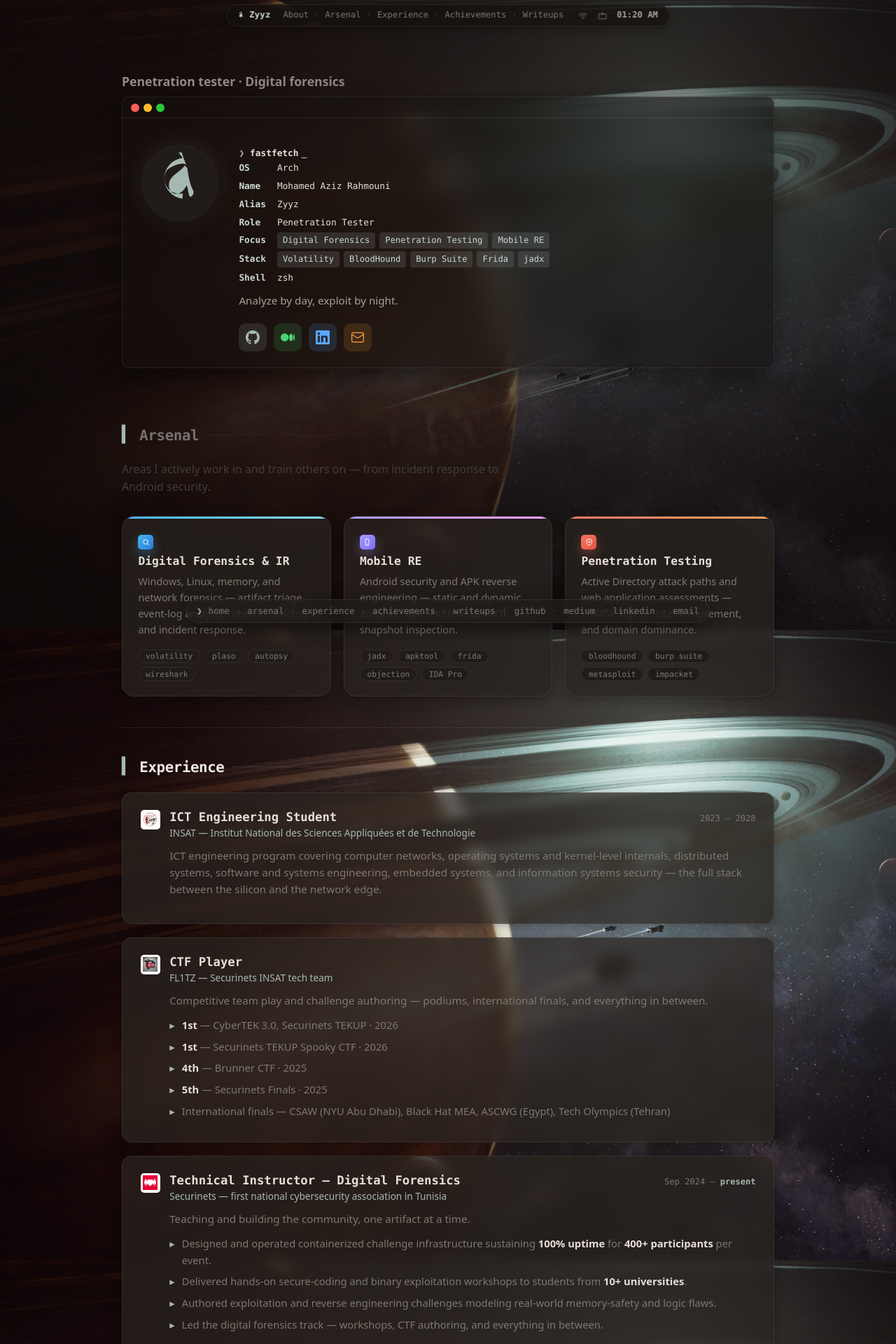
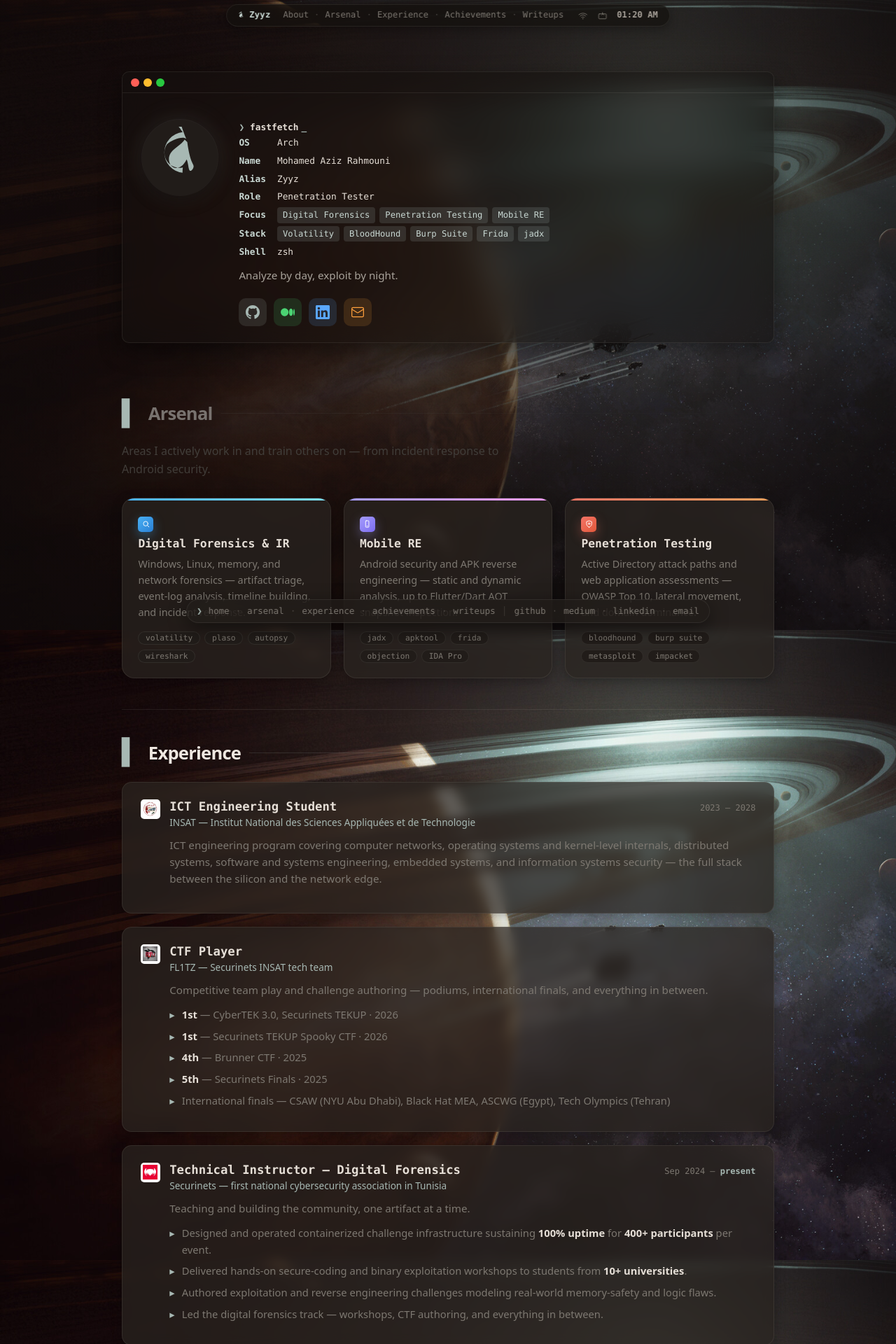
Before and after one commit to 0xZyyz/0xZyyz.github.io, a Jekyll site: the page built from index.html, in a window 1280 px wide. Shown: the top 1920 px of the page at 70% size. Built offline with Jekyll 4.4.1, drawn with Linux system fonts in a browser that asks for light colours.

Commit message:
Remove hero role line; sans-style section titles

```diff
--- a/index.html
+++ b/index.html
@@ -4,8 +4,6 @@ layout: default
 <main class="layout">
 
   <section id="about" class="hero">
-    <p class="hero__role">Penetration tester · Digital forensics</p>
-
     <div class="neofetch" aria-label="System profile">
       <div class="nf-titlebar">
         <span class="nf-dots" aria-hidden="true"><i class="nf-dot nf-dot--close"></i><i class="nf-dot nf-dot--minimize"></i><i class="nf-dot nf-dot--maximize"></i></span>
--- a/style.css
+++ b/style.css
@@ -214,14 +214,6 @@ body { padding-top: 42px; }
   padding: 1.75rem 0 2.5rem;
 }
 
-.hero__role {
-  margin: 0 0 0.5rem;
-  font-size: 1.1rem;
-  font-weight: 700;
-  color: var(--text-heading);
-  width: fit-content;
-}
-
 .hero__tag {
   margin: 0 0 1.6rem;
   color: var(--muted);
@@ -392,15 +384,16 @@ body { padding-top: 42px; }
   align-items: center;
   gap: 12px;
   margin: 0 0 1.5rem;
-  font: 600 1.3rem var(--mono);
-  letter-spacing: -0.02em;
+  font: 700 1.6rem var(--sans);
+  letter-spacing: -0.03em;
   color: var(--text-heading);
+  line-height: 1.15;
 }
 
 .section__title::before {
   content: '▍';
   color: var(--accent);
-  font-size: 1.1em;
+  font-size: 1.35em;
   line-height: 1;
   transform: translateY(-1px);
 }
```
